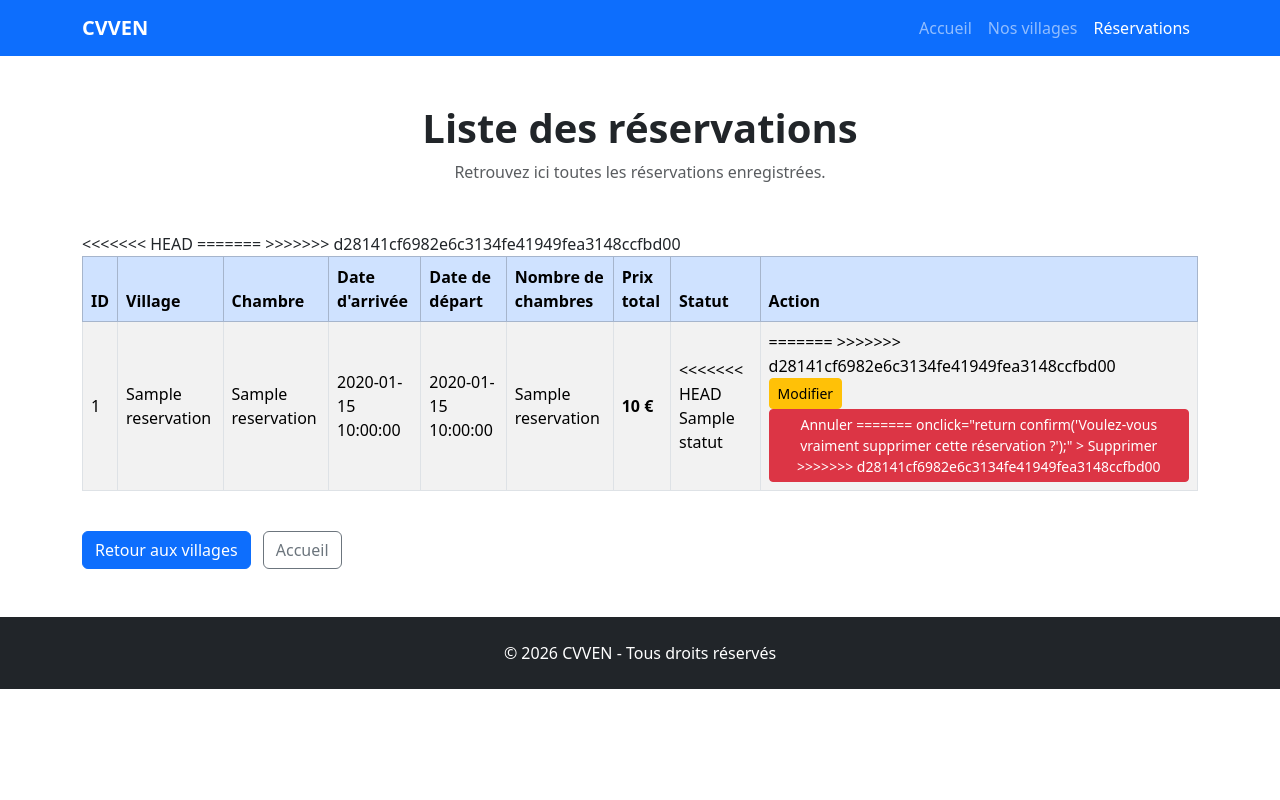
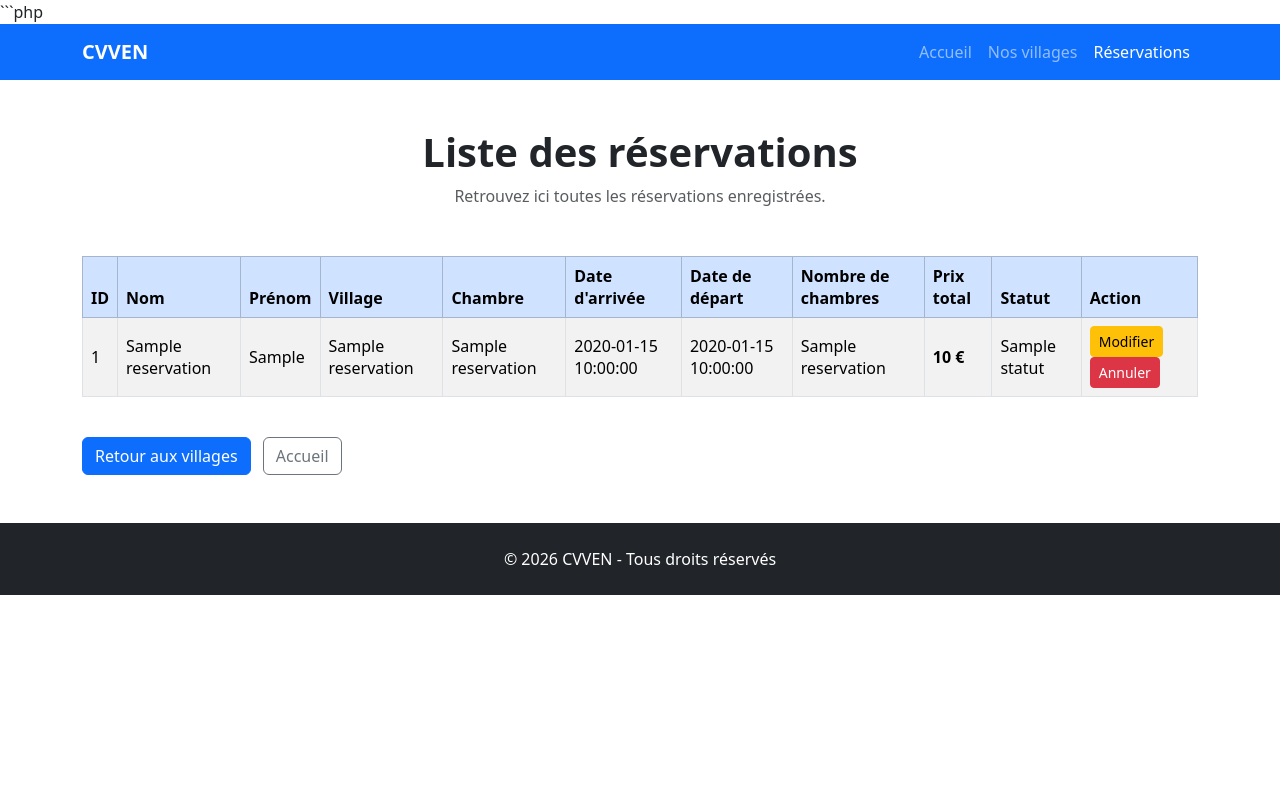
Before and after one commit to MACHOURAK/cvven, a CodeIgniter 4 app: the page made by app/Views/reservations.php in a window 1280 px wide. Run offline with PHP 8.4 and a stand-in for CodeIgniter, Linux system fonts and the light colour scheme; the template is opened without the code that fills it: most values are stand-ins (such as "Sample title", 1, 10 or a date in 2020); some libraries are stand-ins or nearby versions.

Commit message:
Mes modifications

````diff
--- a/app/Views/reservations.php
+++ b/app/Views/reservations.php
@@ -1,20 +1,31 @@
+```php
 <!DOCTYPE html>
+
 <html lang="fr">
 
 <head>
+
     <meta charset="UTF-8">
+
     <meta name="viewport" content="width=device-width, initial-scale=1.0">
 
     <title>Réservations - CVVEN</title>
 
     <!-- Bootstrap -->
-    <link href="https://cdn.jsdelivr.net/npm/bootstrap@5.3.3/dist/css/bootstrap.min.css" rel="stylesheet">
+
+    <link
+        href="https://cdn.jsdelivr.net/npm/bootstrap@5.3.3/dist/css/bootstrap.min.css"
+        rel="stylesheet"
+    >
+
 </head>
 
 <body>
 
     <!-- Barre de navigation -->
+
     <nav class="navbar navbar-expand-lg navbar-dark bg-primary">
+
         <div class="container">
 
             <a class="navbar-brand fw-bold" href="/">
@@ -38,10 +49,12 @@
             </div>
 
         </div>
+
     </nav>
 
 
     <!-- Contenu -->
+
     <main class="container py-5">
 
         <div class="text-center mb-5">
@@ -60,13 +73,17 @@
         <?php if (empty($reservations)): ?>
 
             <!-- Aucune réservation -->
+
             <div class="alert alert-info text-center">
+
                 Aucune réservation enregistrée.
+
             </div>
 
         <?php else: ?>
 
             <!-- Tableau -->
+
             <div class="table-responsive">
 
                 <table class="table table-bordered table-striped table-hover align-middle">
@@ -76,6 +93,10 @@
                         <tr>
 
                             <th>ID</th>
+
+                            <th>Nom</th>
+
+                            <th>Prénom</th>
 
                             <th>Village</th>
 
@@ -89,16 +110,14 @@
 
                             <th>Prix total</th>
 
-<<<<<<< HEAD
                             <th>Statut</th>
 
-=======
->>>>>>> d28141cf6982e6c3134fe41949fea3148ccfbd00
                             <th>Action</th>
 
                         </tr>
 
                     </thead>
+
 
                     <tbody>
 
@@ -107,41 +126,47 @@
                             <tr>
 
                                 <td>
-                                    <?= $reservation['id'] ?>
+                                    <?= esc($reservation['id']) ?>
                                 </td>
 
                                 <td>
-                                    <?= $reservation['village_nom'] ?>
+                                    <?= esc($reservation['nom_client']) ?>
                                 </td>
 
                                 <td>
-                                    <?= $reservation['chambre_nom'] ?>
+                                    <?= esc($reservation['prenom_client']) ?>
                                 </td>
 
                                 <td>
-                                    <?= $reservation['date_arrivee'] ?>
+                                    <?= esc($reservation['village_nom']) ?>
                                 </td>
 
                                 <td>
-                                    <?= $reservation['date_depart'] ?>
+                                    <?= esc($reservation['chambre_nom']) ?>
                                 </td>
 
                                 <td>
-                                    <?= $reservation['nombre_chambres'] ?>
+                                    <?= esc($reservation['date_arrivee']) ?>
+                                </td>
+
+                                <td>
+                                    <?= esc($reservation['date_depart']) ?>
+                                </td>
+
+                                <td>
+                                    <?= esc($reservation['nombre_chambres']) ?>
                                 </td>
 
                                 <td class="fw-bold">
-                                    <?= $reservation['prix_total'] ?> €
+                                    <?= esc($reservation['prix_total']) ?> €
                                 </td>
 
                                 <td>
-<<<<<<< HEAD
-                                    <?= $reservation['statut'] ?>
+                                    <?= esc($reservation['statut']) ?>
                                 </td>
 
                                 <td>
-=======
->>>>>>> d28141cf6982e6c3134fe41949fea3148ccfbd00
+
                                     <a
                                         href="/reservation/modifier/<?= $reservation['id'] ?>"
                                         class="btn btn-warning btn-sm"
@@ -152,16 +177,11 @@
                                     <a
                                         href="/reservation/supprimer/<?= $reservation['id'] ?>"
                                         class="btn btn-danger btn-sm"
-<<<<<<< HEAD
                                         onclick="return confirm('Voulez-vous vraiment annuler cette réservation ?');"
                                     >
                                         Annuler
-=======
-                                        onclick="return confirm('Voulez-vous vraiment supprimer cette réservation ?');"
-                                    >
-                                        Supprimer
->>>>>>> d28141cf6982e6c3134fe41949fea3148ccfbd00
                                     </a>
+
                                 </td>
 
                             </tr>
@@ -178,6 +198,7 @@
 
 
         <!-- Boutons -->
+
         <div class="mt-4">
 
             <a href="/villages" class="btn btn-primary">
@@ -194,6 +215,7 @@
 
 
     <!-- Pied de page -->
+
     <footer class="bg-dark text-white text-center py-4">
 
         <p class="mb-0">
@@ -204,7 +226,10 @@
 
 
     <!-- Bootstrap JavaScript -->
-    <script src="https://cdn.jsdelivr.net/npm/bootstrap@5.3.3/dist/js/bootstrap.bundle.min.js"></script>
+
+    <script
+        src="https://cdn.jsdelivr.net/npm/bootstrap@5.3.3/dist/js/bootstrap.bundle.min.js">
+    </script>
 
 </body>
 
````
